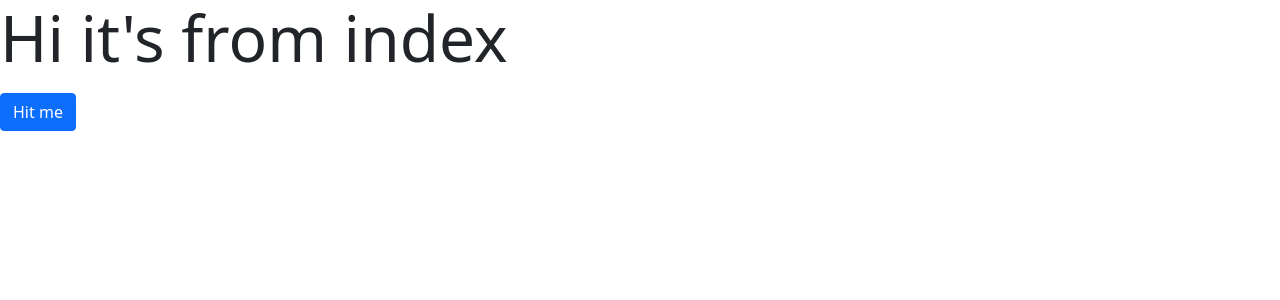
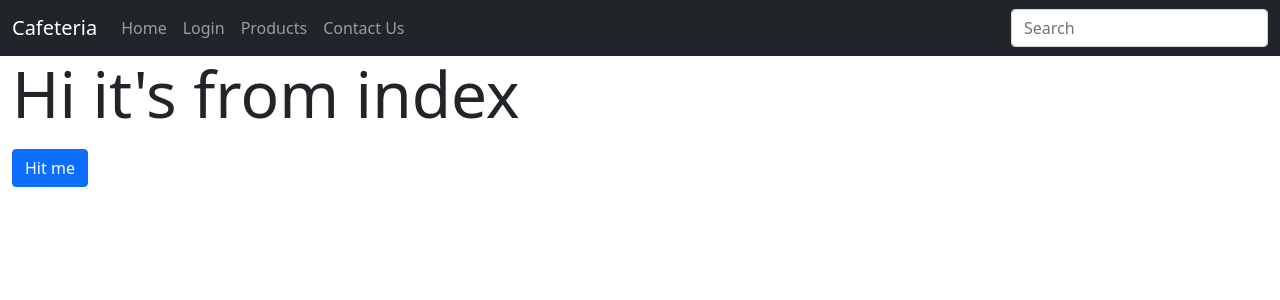
Before and after one commit to Lightl3reaker/Ancient-Cafeteria, a Django app: page / in a window 1280 px wide. Shown: the top 300 px of the page. Run offline with Django 5.2, Linux system fonts and the light colour scheme; some libraries are stand-ins or nearby versions.

Commit message:
Updated homepage
Made a basic navbar in homepage,

```diff
--- a/mysite/urls.py
+++ b/mysite/urls.py
@@ -20,5 +20,5 @@ from myapp import views as myapp_views
 
 urlpatterns = [
     path('admin/', admin.site.urls),
-    path('',myapp_views.index),
+    path('',myapp_views.index,name='home'),
 ]
--- a/templates/base/base.html
+++ b/templates/base/base.html
@@ -1,15 +1,41 @@
 {% load static %}
 <!DOCTYPE html>
-<html lang='en'>
-    <head>
-        <meta charset='utf-8'>
-        <link rel="stylesheet"
-        href="{% static "/bootstrap/css/bootstrap.min.css" %}">
-        <title>Ancient Cafeteria</title>
-    </head>
+<html lang="en">
+<head>
+    <meta charset="utf-8">
+    <meta name="viewport" content="width=device-width, initial-scale=1">
+    <link rel="stylesheet" href="{% static 'css/bootstrap.min.css' %}">
+    <title>{% block title %}{% endblock %}</title>
+</head>
 <body>
-    {%block content%}
-    {%endblock%}
+    <main>
+    <!--navbar-->
+    <nav class="navbar navbar-expand-sm navbar-dark bg-dark">
+        <div class="container-fluid">
+            <!--Sitename and collpase button-->
+            <a class="navbar-brand" href="{%url 'home'%}">Cafeteria</a>
+            <button class="navbar-toggler" data-bs-toggle="collapse"
+            data-bs-target="#navcol">
+                <span class="navbar-toggler-icon"></span>
+            </button>
+            <!--Collapse when sm-->
+            <div class="collapse navbar-collapse"
+            id="navcol">
+             <ul class="navbar-nav me-auto">
+                 <li class="nav-item"><a class="nav-link">Home</a></li>
+                 <li class="nav-item"><a class="nav-link">Login</a></li>
+                 <li class="nav-item"><a class="nav-link">Products</a></li>
+                 <li class="nav-item"><a class="nav-link">Contact Us</a></li>
+             </ul>
+            <!---SearchBar-->
+            <form><input class="form-control" type="text" placeholder="Search"></form>
+            </div>
+        </div>
+    </nav>
+    <div class="container-fluid">
+    {% block content %}{% endblock %}
+    <div>
+    </main>
+    <script src="{%static 'js/bootstrap.min.js'%}"></script>
 </body>
-<script src="{%static "/bootstrap/js/bootstrap.min.js"%}"></script>
 </html>
--- a/templates/myapp/index.html
+++ b/templates/myapp/index.html
@@ -1,4 +1,7 @@
 {% extends "base/base.html" %}
+{%block title%}
+ Ancient-Cafeteria
+{%endblock%}
 {%block content%}
 <p class="display-3">Hi it's from index</p>
 <button class="btn btn-primary">Hit me</button>
```
Also changed, not shown: README.md, templates/components/carousel.html (added).
